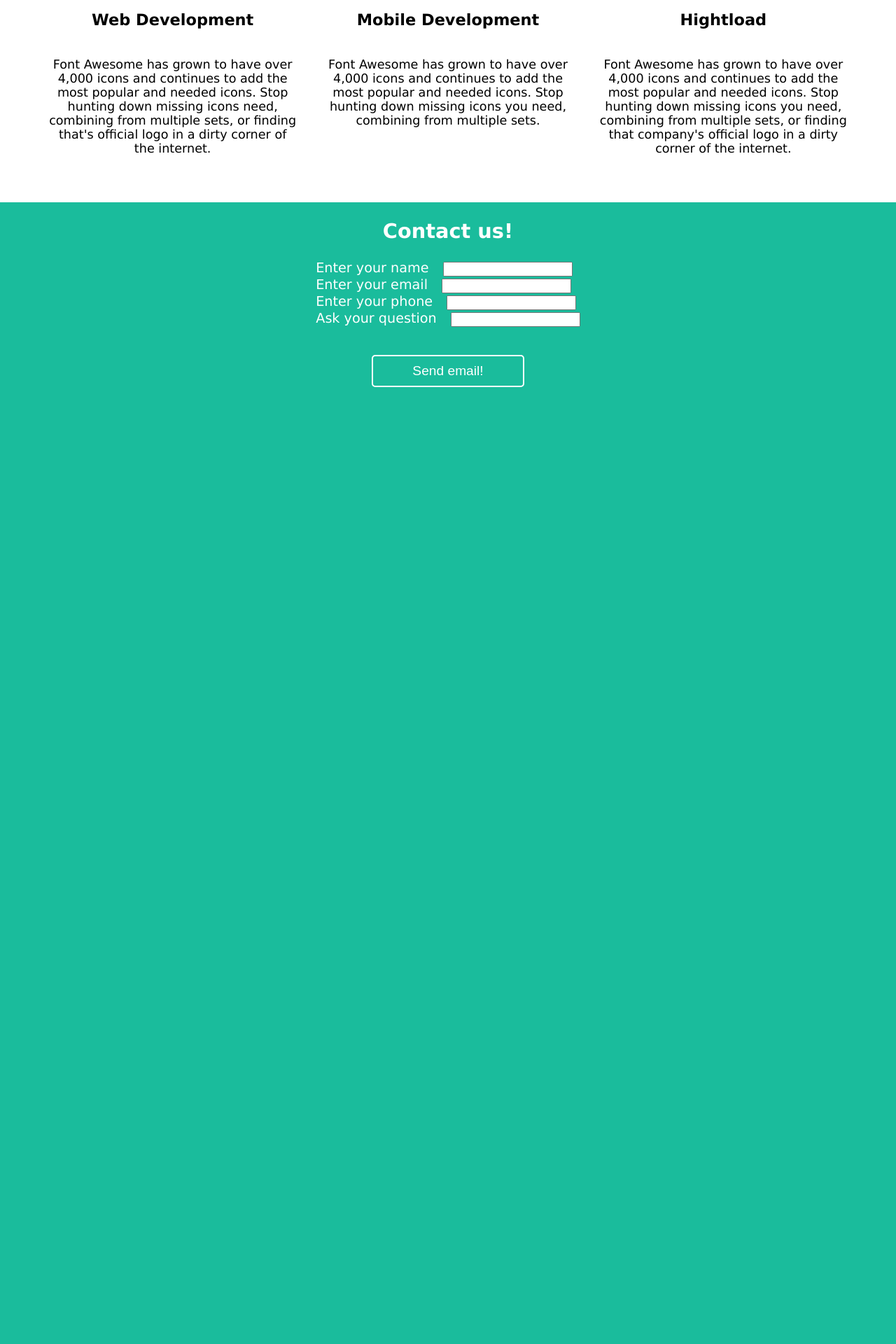
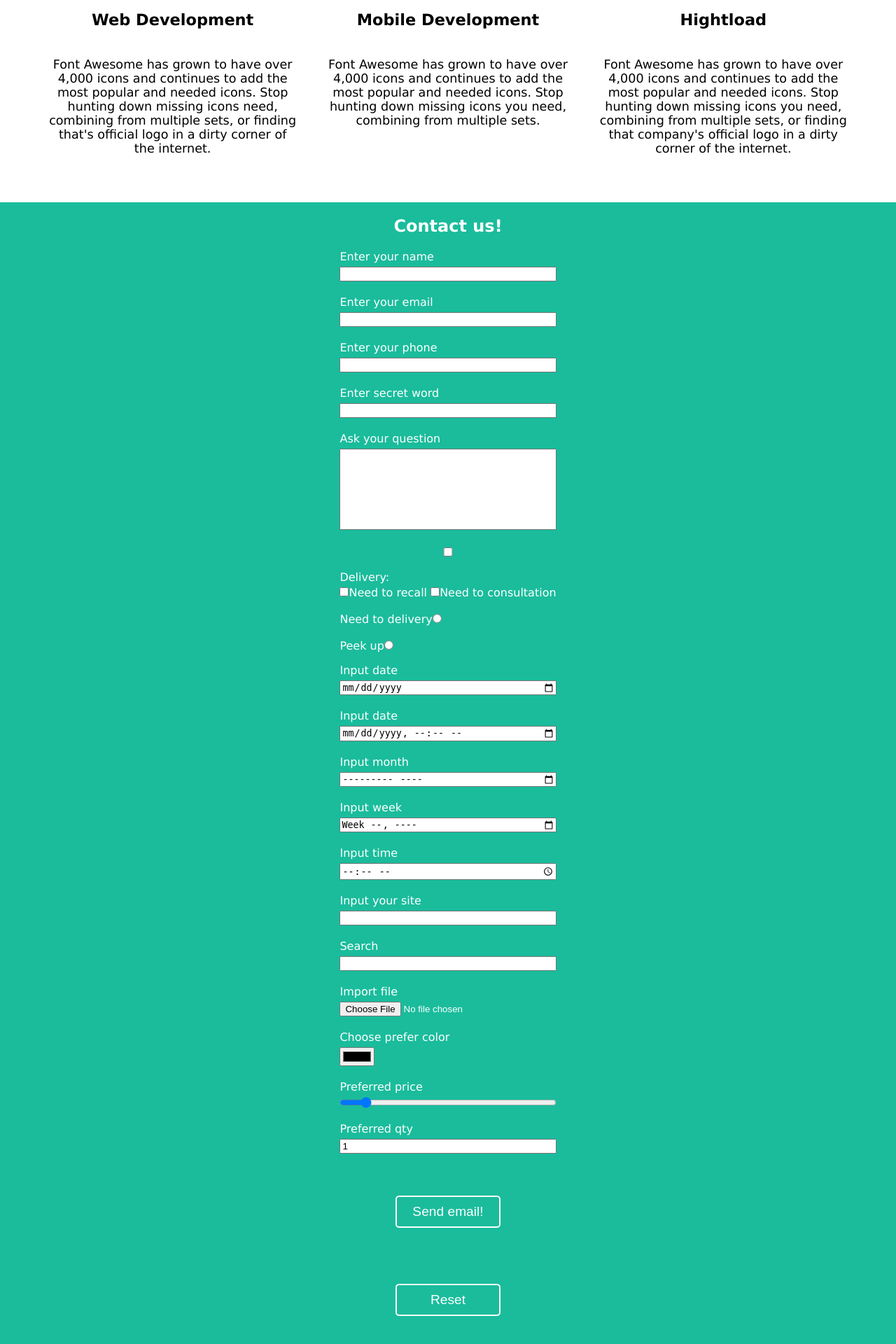
Before and after one commit to grandmasteralexandr/Introduction-to-full-stack-Web-development, a PHP site: page / in a window 1280 px wide. Shown: the part 769-2689 px from the top of the page at 70% size. Before the commit the page ends 1322 px from the top, so only its background shows below. Run offline with PHP 8.4, Linux system fonts and the light colour scheme.

Commit message:
WD_PS1 lending add footer style

```diff
--- a/WD_PS1/landing/index.html
+++ b/WD_PS1/landing/index.html
@@ -35,7 +35,7 @@
           Stop hunting down missing icons you need, combining from multiple sets,
           or finding that company's official logo in a dirty corner of the internet.
         </p>
-        <button class="product-description__button">Buy now!</button>
+        <button class="product-description__button button">Buy now!</button>
       </div>
     </div>
 
@@ -73,11 +73,47 @@
       <div class="footer">
         <h2 class="footer__head">Contact us!</h2>
         <form action="" class="footer__form">
-          <label class="footer__label">Enter your name<input type="text" class="footer__input"></label>
-          <label class="footer__label">Enter your email<input type="email" class="footer__input"></label>
-          <label class="footer__label">Enter your phone<input type="tel" class="footer__input"></label>
-          <label class="footer__label">Ask your question<input type="text" class="footer__input"></label>
-          <input type="submit" class="footer__button" value="Send email!">
+          <label class="footer__label">Enter your name</label>
+          <input type="text" name="name" class="footer__input" required>
+          <label class="footer__label">Enter your email</label>
+          <input type="email" name="email" class="footer__input" required>
+          <label class="footer__label">Enter your phone</label>
+          <input type="tel" name="tel" class="footer__input">
+          <label class="footer__label">Enter secret word</label>
+          <input type="password" name="pass" class="footer__input">
+          <label class="footer__label">Ask your question</label>
+          <input type="text" name="question" class="footer__input footer__input-big-input">
+          <input type="checkbox" name="recall" class="footer__input">
+          <label class="footer__label">Delivery:<br>
+            <input type="checkbox" name="recall" class="footer__input"><label class="footer__label">Need to recall</label>
+            <input type="checkbox" name="consultation" class="footer__input"><label class="footer__label">Need to consultation</label>
+          </label>
+          <label class="footer__label">Need to delivery<input type="radio" name="delivery" class="footer__input"></label>
+          <label class="footer__label">Peek up<input type="radio" name="delivery" class="footer__input"></label>
+          <label class="footer__label">Input date</label>
+          <input type="date" name="date" class="footer__input">
+          <label class="footer__label">Input date</label>
+          <input type="datetime-local" name="date-local" class="footer__input">
+          <label class="footer__label">Input month</label>
+          <input type="month" name="month" class="footer__input">
+          <label class="footer__label">Input week</label>
+          <input type="week" name="week" class="footer__input">
+          <label class="footer__label">Input time</label>
+          <input type="time" name="time" class="footer__input">
+          <label class="footer__label">Input your site</label>
+          <input type="url" name="url" class="footer__input">
+          <label class="footer__label">Search</label>
+          <input type="search" name="search" class="footer__input">
+          <label class="footer__label">Import file</label>
+          <input type="file" name="file" class="footer__input">
+          <label class="footer__label">Choose prefer color</label>
+          <input type="color" name="color" class="footer__input">
+          <label class="footer__label">Preferred price</label>
+          <input type="range" name="range" min="0" max="10000" step="1" value="1000" class="footer__input">
+          <label class="footer__label">Preferred qty</label>
+          <input type="number" name="number" min="0" max="10000" value="1" class="footer__input">
+          <input type="submit" class="footer__button button" value="Send email!">
+          <input type="reset" class="footer__button button" value="Reset">
         </form>
       </div>
     </footer>
--- a/WD_PS1/landing/style.css
+++ b/WD_PS1/landing/style.css
@@ -68,8 +68,8 @@ body {
   padding: 30px 100px 30px 0;
 }
 
-.product-description__button,
-.footer__button {
+/* Button style */
+.button {
   padding: 10px 15px;
   font-size: 1.2rem;
   color: white;
@@ -121,14 +121,15 @@ body {
   background-color: #1abc9c;
   color: white;
   align-items: center;
-}
-
-.footer__label {
-
+  font-size: 1rem;
 }
 
 .footer__input {
-  margin-left: 20px;
+  margin: 5px 0 20px 0;
+}
+
+.footer__input-big-input {
+  height: 110px;
 }
 
 .footer__button {
```
